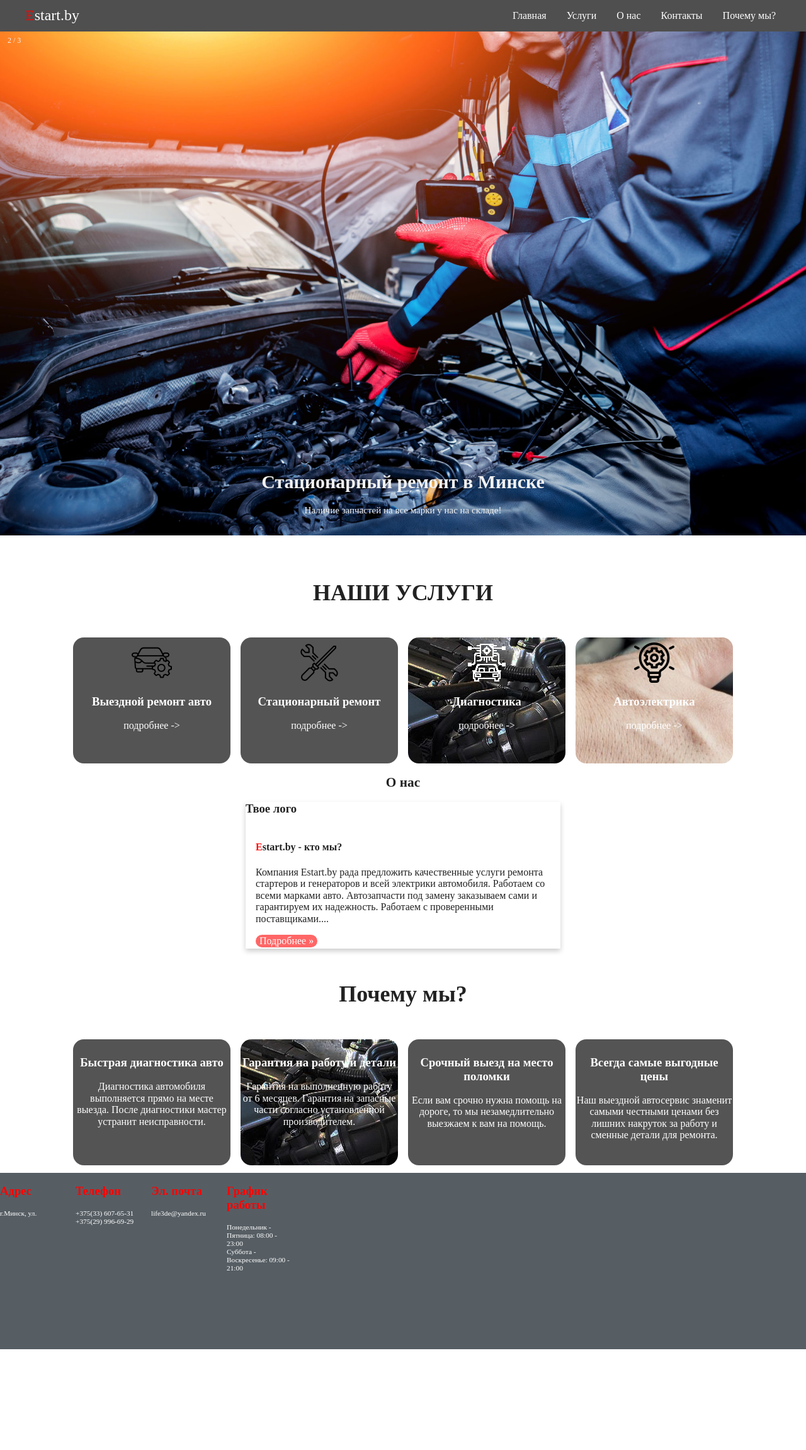
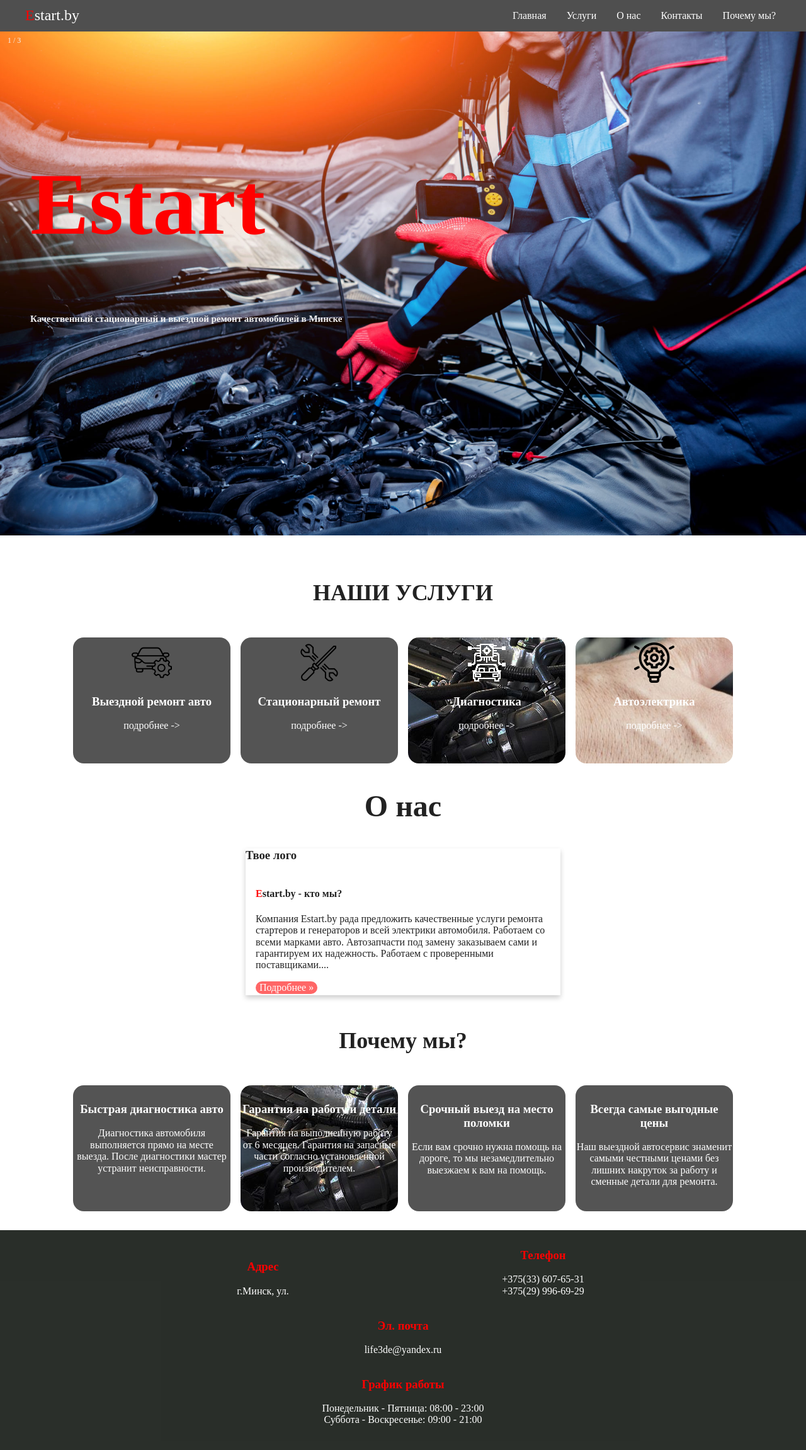
Before and after one commit to thesmertnik/smertnik, a website built with Parcel: page index.html in a window 1280 px wide. Shown: the whole page at 63% size. Before the commit the page ends 2142 px from the top, so only its background shows below. Built offline with nearby package versions, Linux system fonts and the light colour scheme; files whose address does not match are found by name.

Commit message:
smertnik

```diff
--- a/css/Main.css
+++ b/css/Main.css
@@ -457,12 +457,29 @@
 .text {
   color: #f2f2f2;
   font-size: 15px;
-  padding: 8px 12px;
+  padding: 312px 48px;
   position: absolute;
   bottom: 8px;
   width: 100%;
-  text-align: center;
+  text-align: left;
 }
+.text p{
+  font-weight: bold;
+}
+.text h1{
+  font-size: 140px;
+}
+@media screen and (max-width: 280px){
+  .text{
+    text-align: center;
+  }
+  .text h1{
+    font-size: 58px;
+    text-align: center;
+  }
+}
+
+
 
 /* Number text (1/3 etc) */
 .numbertext {
@@ -532,7 +549,6 @@
 .services{
   width: 100%;
   height: 100%;
-  background-image: url("img/Logo_estart_For_about_me.png");
 }
 .services h2{
   text-align: center;
@@ -700,6 +716,7 @@
   align-items: center;
 }
 
+
 /* Блок: О нас */
 .card{
   box-shadow: 0 4px 8px 0 rgba(0,0,0,0.2);
@@ -707,7 +724,6 @@
   width: 90%;
   max-width: 500px;
   margin: 0 auto;
-  background-image: url("../img/Logo_estart_For_about_me.png");
 }
 .card img{
   align-items: flex-start;
@@ -833,22 +849,42 @@
 
 /* CONTACTS */
 .contacts{
+  text-align: center;
+  justify-content: center;
+  margin-top: 30px;
+  padding: 10px;
+  width: 100%;
+  height: 100%;
+  display:block;
+  background-color: rgba(10, 16, 10, 0.87);
   color: #ffffff;
-  background-color: #565e64;
-  font-size: 8.5pt;
-  float: none;
-  width: 100%;
-  height: 280px;
-  margin-top: 12px;
-  display: grid;
-  grid-gap: 20px;
-  grid-template-columns: repeat(auto-fit,100px);
-  grid-template-rows: repeat(2, 50px);
 }
 .contacts h3{
-
   font-size: 14pt;
   color: red;
 }
-
+.adres{
+  width: 35%;
+  display: inline-block;
+}
+.phone{
+  width: 35%;
+  display: inline-block;
+}
+.mails{
+  width: 35%;
+  display: inline-block;
+}
+.time_work{
+  width: 35%;
+  display: inline-block;
+}
+@media screen and (max-width: 240px){
+  .adres,
+  .time_work,
+  .phone,
+  .mails{
+    width: 80%;
+  }
+}
 /* FOOTER */
--- a/index.html
+++ b/index.html
@@ -3,7 +3,7 @@
 
 <head>
   <meta charset="utf-8">
-  <title>Estart</title>
+  <title>Estart.by</title>
   <meta name="description" content="Автосервис Estart - это выездной ремонт,диагностика,ТО и ремонт автомобилей любых марок в Минске.">
   <meta name="viewport" content="width=device-width, initial-scale=1">
 
@@ -52,8 +52,8 @@
     <div class="numbertext">1 / 3</div>
     <img src="img/Main_photo.jpg" style="width:100%">
     <div class="text">
+      <h1 style="color: red; ">Estart</h1>
       <p>Качественный стационарный и выездной ремонт автомобилей в Минске</p>
-      <h1 style="color: red;">Estart</h1>
 
     </div>
   </div>
@@ -61,9 +61,9 @@
     <div class="numbertext">2 / 3</div>
     <img src="img/Main_photo.jpg" style="width:100%">
     <div class="text">
-      <h1>
+      <h2>
         Стационарный ремонт в Минске
-      </h1>
+      </h2>
       <p>
         Наличие запчастей на все марки у нас на складе!
       </p>
@@ -71,11 +71,11 @@
   </div>
   <div class="mySlides fade">
     <div class="numbertext">3 / 3</div>
-    <img src="img/" style="width:100%">
+    <img src="img/Main_photo.jpg" style="width:100%">
     <div class="text">
-      <h1>
+      <h2>
 
-      </h1>
+      </h2>
     </div>
   </div>
   <!--
@@ -120,7 +120,7 @@
 </div>
 
 <div class="about_me" id="about_me">
-  <h2 style="text-align: center; font-size: 16pt;">О нас</h2>
+  <h2 style="text-align: center; font-size: 48px;">О нас</h2>
       <div class="card">
         <h3>Твое лого</h3>
         <div class="card_container">
--- a/js/Main.js
+++ b/js/Main.js
@@ -22,7 +22,7 @@
   }
 }
 //slider
-let slideIndex = 1;
+let slideIndex = 0;
 showSlides(slideIndex);
 
 // Next/previous controls
@@ -52,3 +52,5 @@
     dots[i].className = dots[i].className.replace(" active", "");
   }
 }
+
+//Button to call me
```
